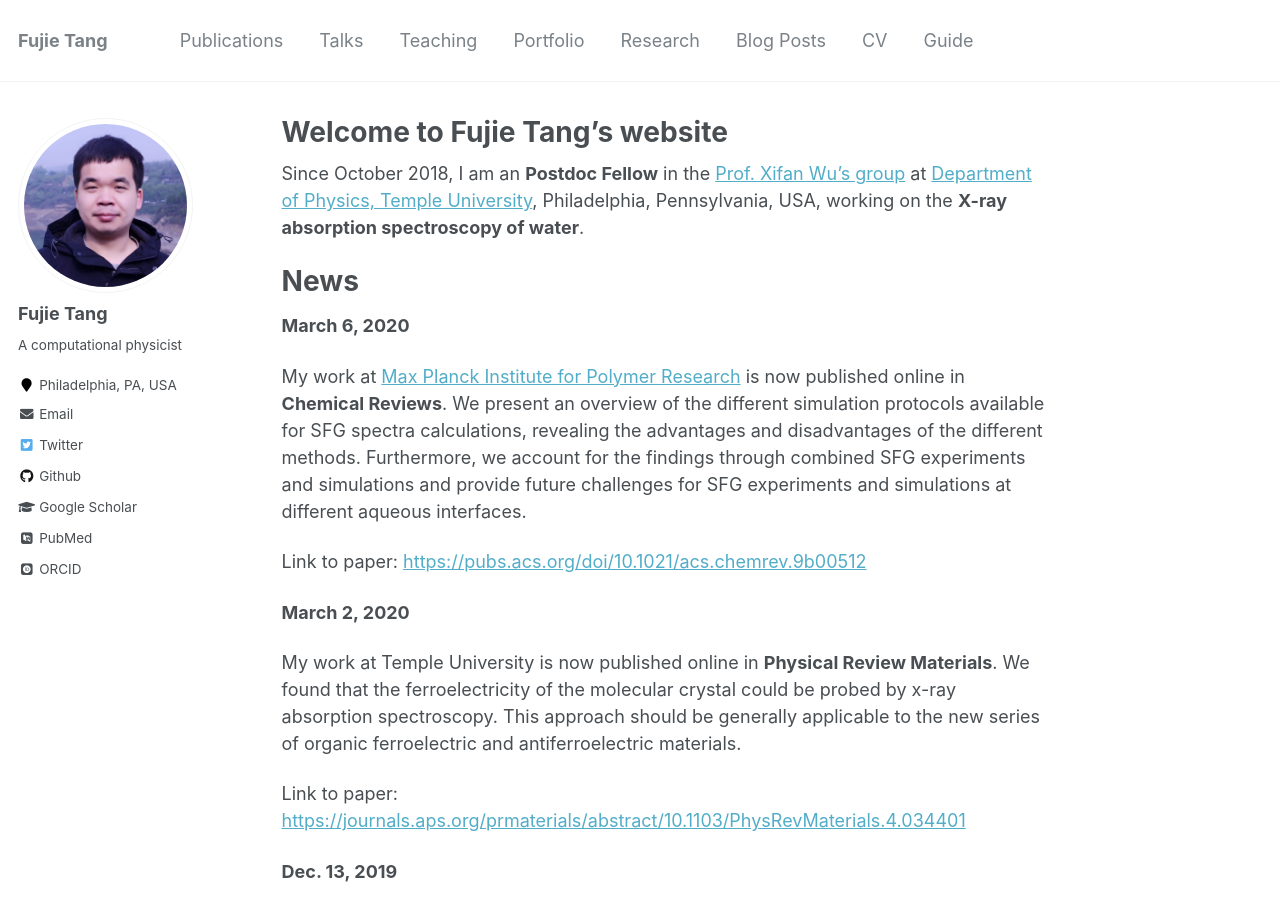
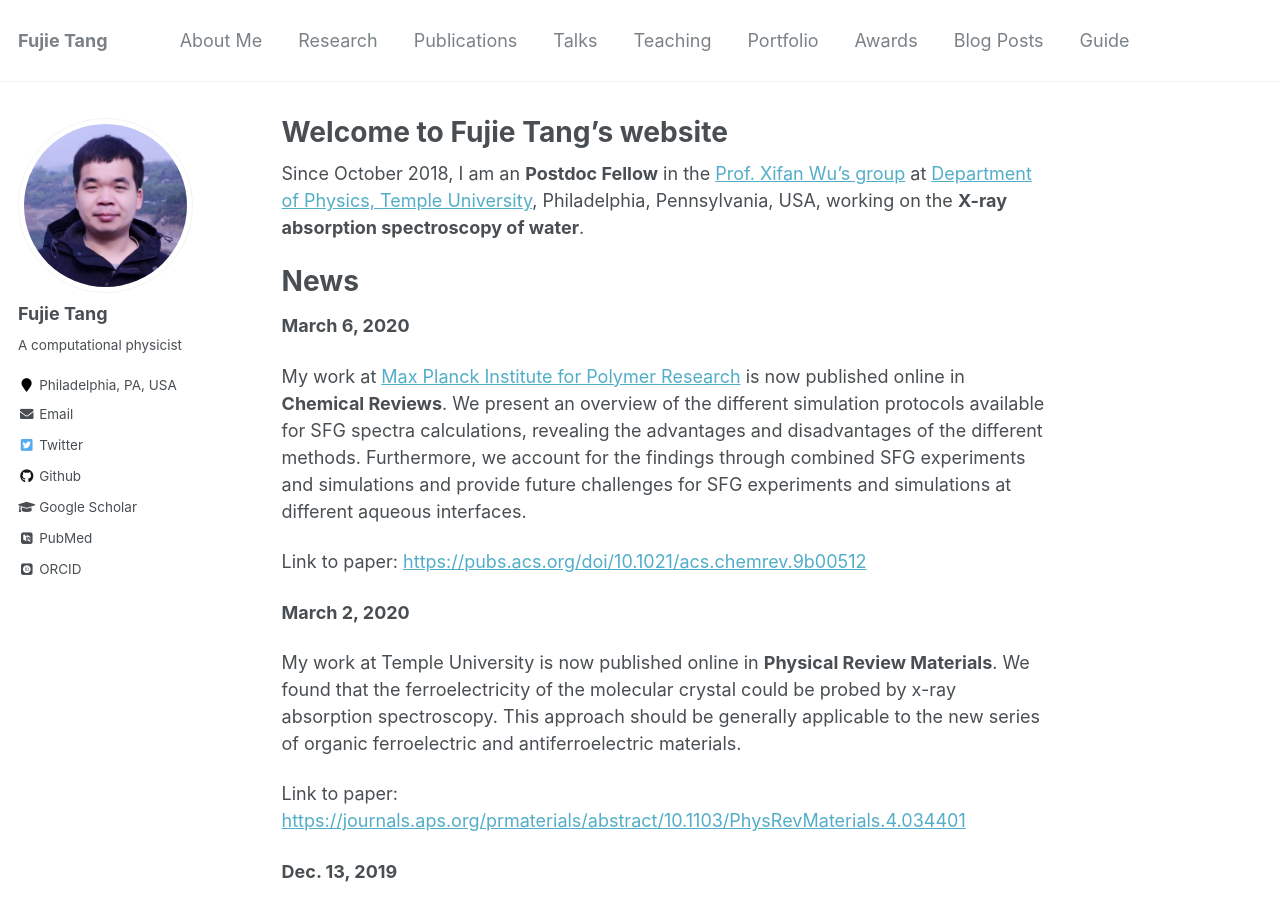
Before and after one commit to fujiepku/fujiepku.github.io, a Jekyll site: the page built from _pages/about.md, in a window 1280 px wide and 900 px high. Built offline with Jekyll 4.4.1, drawn with Linux system fonts in a browser that asks for light colours; some web fonts are replaced.

Commit message:
Update navigation.yml

```diff
--- a/_data/navigation.yml
+++ b/_data/navigation.yml
@@ -1,5 +1,11 @@
 # main links links
 main:
+  - title: "About Me"
+    url: /cv/
+
+  - title: "Research"
+    url: /research/
+
   - title: "Publications"
     url: /publications/
 
@@ -12,14 +18,15 @@ main:
   - title: "Portfolio"
     url: /portfolio/
 
-  - title: "Research"
-    url: /research/
+  - title: "Awards"
+    url: /awards/
+
+
 
   - title: "Blog Posts"
     url: /year-archive/
 
-  - title: "CV"
-    url: /cv/
+
 
   - title: "Guide"
     url: /markdown/
```
